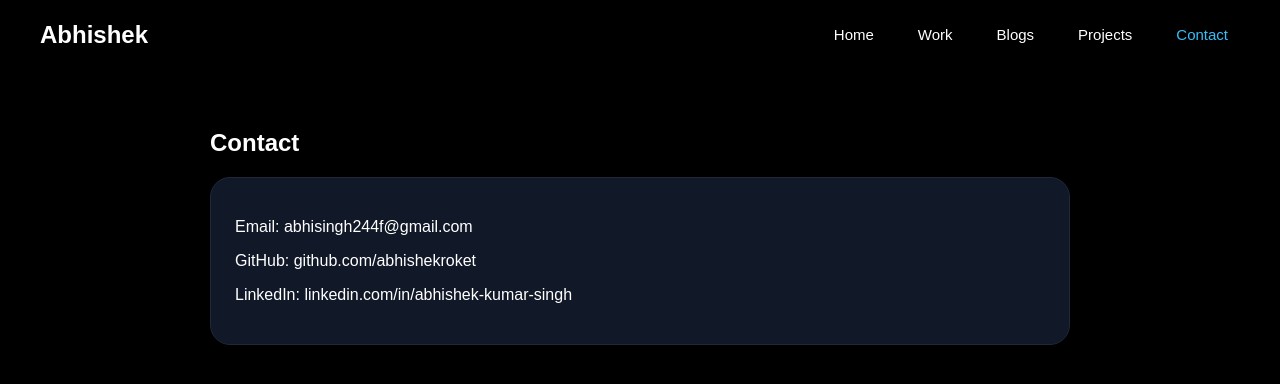
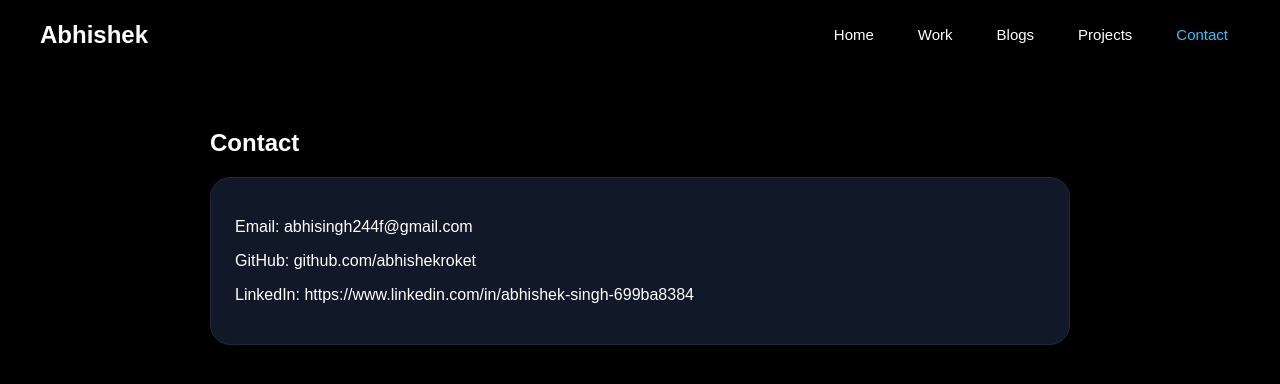
Before and after one commit to abhishekroket/portfolio-react, a React (Vite) app: page / in a window 1280 px wide. Both pictures are taken after a click on the button "Contact". Shown: the top 384 px of the page. Built offline with nearby package versions, Linux system fonts and the light colour scheme.

Commit message:
Updated portfolio

```diff
--- a/src/App.jsx
+++ b/src/App.jsx
@@ -123,7 +123,7 @@ function App() {
             <div className="card">
               <p>Email: abhisingh244f@gmail.com</p>
               <p>GitHub: github.com/abhishekroket</p>
-              <p>LinkedIn: linkedin.com/in/abhishek-kumar-singh</p>
+              <p>LinkedIn: https://www.linkedin.com/in/abhishek-singh-699ba8384 </p>
             </div>
           </div>
         );
```
